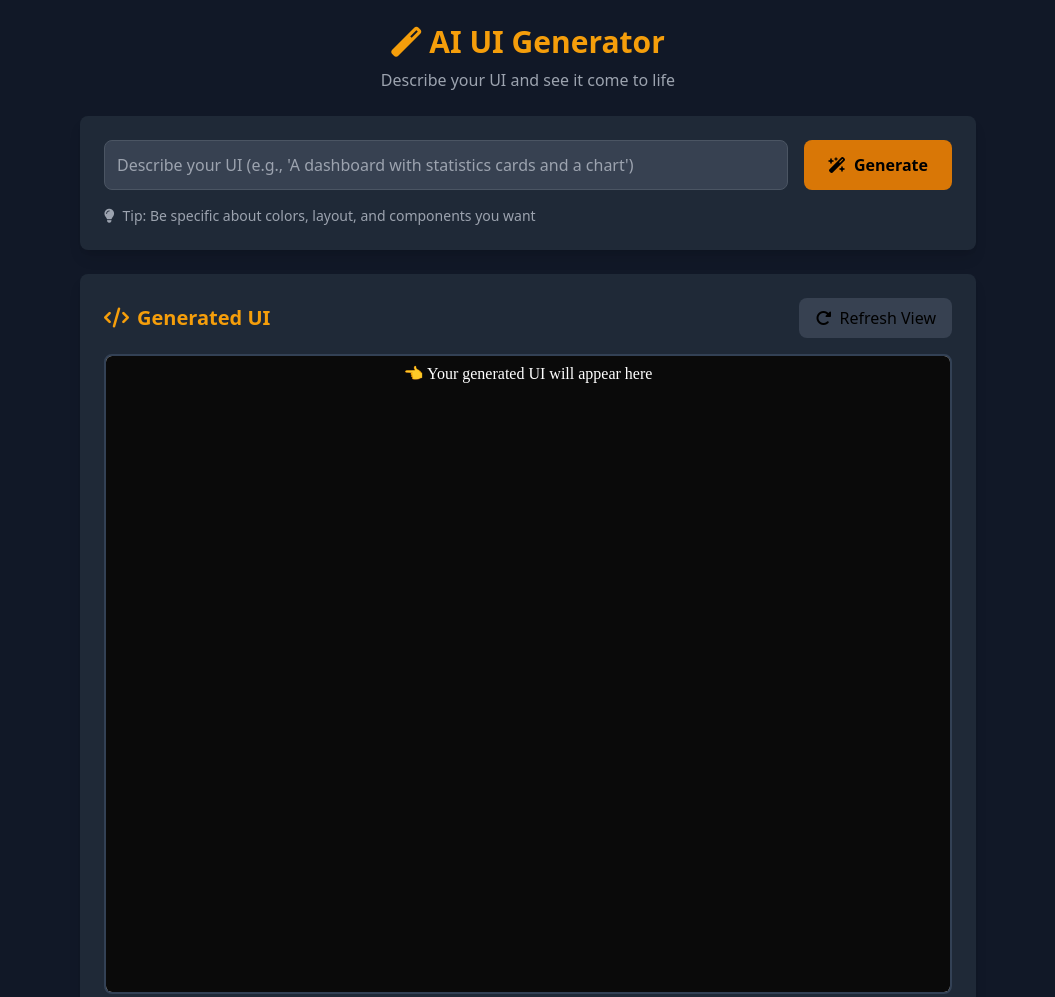
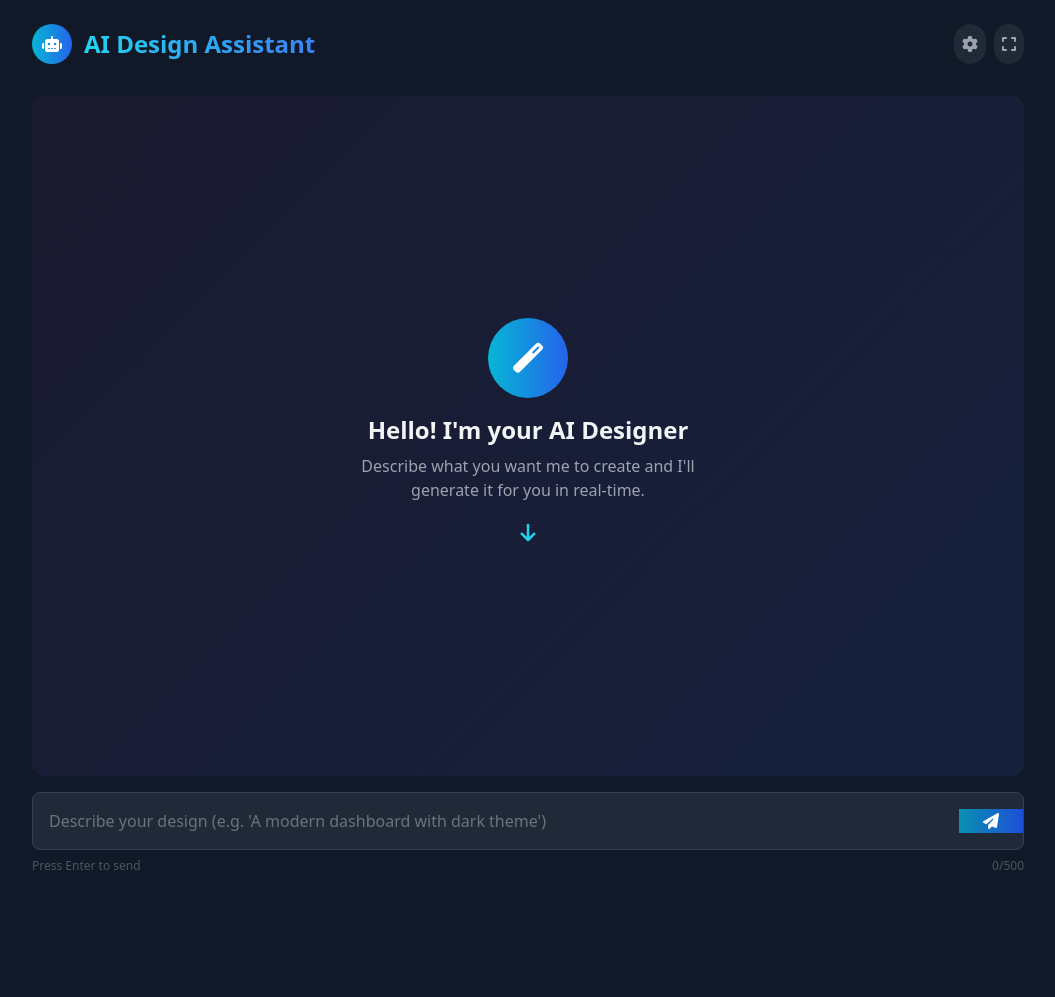
Before and after one commit to maithanhduyan/aidesigner, a website: page public/index.html in a window 1280 px wide. Shown: the top 997 px of the page, without its empty margins (112-1167 px from the left). After the commit the page ends 898 px from the top, so only its background shows below. Drawn offline with nearby package versions, Linux system fonts and the light colour scheme.

Commit message:
UI - Redesign

```diff
--- a/public/index.html
+++ b/public/index.html
@@ -1,127 +1,157 @@
 <!DOCTYPE html>
 <html lang="en">
 <head>
-    <meta charset="UTF-8" />
-    <meta name="viewport" content="width=device-width, initial-scale=1.0" />
-    <title>AI UI Generator</title>
+    <meta charset="UTF-8">
+    <meta name="viewport" content="width=device-width, initial-scale=1.0">
+    <title>AI Chat Interface</title>
     <script src="https://cdn.tailwindcss.com"></script>
-    <link
-      rel="stylesheet"
-      href="https://cdnjs.cloudflare.com/ajax/libs/font-awesome/6.4.0/css/all.min.css"
-    />
+    <link rel="stylesheet" href="https://cdnjs.cloudflare.com/ajax/libs/font-awesome/6.4.0/css/all.min.css">
     <style>
+        .chat-container {
+            height: calc(100vh - 120px);
+            background: linear-gradient(135deg, #1a1a2e 0%, #16213e 100%);
+        }
+        .message-bubble {
+            max-width: 80%;
+            animation: fadeIn 0.3s ease-out;
+        }
+        @keyframes fadeIn {
+            from { opacity: 0; transform: translateY(10px); }
+            to { opacity: 1; transform: translateY(0); }
+        }
         iframe {
-        width: 100%;
-        height: 80vh;
-        border: 2px solid #334155;
-        border-radius: 0.5rem;
-        background: white;
+            border-radius: 12px;
+            box-shadow: 0 10px 25px -5px rgba(0,0,0,0.3);
+            transition: all 0.3s ease;
+        }
+        iframe:hover {
+            box-shadow: 0 20px 50px -10px rgba(0,0,0,0.4);
         }
     </style>
 </head>
-  <body class="bg-gray-900 min-h-screen p-6">
-    <div class="max-w-4xl mx-auto space-y-6">
+<body class="bg-gray-900 text-gray-100">
+    <div class="container mx-auto px-4 py-6 max-w-5xl">
         <!-- Header -->
-      <div class="text-center">
-        <h1 class="text-3xl font-bold text-amber-500 mb-2">
-          <i class="fas fa-magic mr-2"></i>AI UI Generator
+        <div class="flex items-center justify-between mb-8">
+            <div class="flex items-center space-x-3">
+                <div class="w-10 h-10 rounded-full bg-gradient-to-r from-cyan-500 to-blue-600 flex items-center justify-center">
+                    <i class="fas fa-robot text-white"></i>
+                </div>
+                <h1 class="text-2xl font-bold bg-gradient-to-r from-cyan-400 to-blue-500 bg-clip-text text-transparent">
+                    AI Design Assistant
                 </h1>
-        <p class="text-gray-400">Describe your UI and see it come to life</p>
             </div>
-      <!-- Input Section -->
-      <div class="bg-gray-800 p-6 rounded-lg shadow-lg">
-        <form id="promptForm" class="space-y-4">
-          <div class="flex gap-4">
+            <div class="flex space-x-2">
+                <button class="p-2 rounded-full bg-gray-800 hover:bg-gray-700 transition">
+                    <i class="fas fa-cog text-gray-400"></i>
+                </button>
+                <button class="p-2 rounded-full bg-gray-800 hover:bg-gray-700 transition">
+                    <i class="fas fa-expand text-gray-400"></i>
+                </button>
+            </div>
+        </div>
+
+        <!-- Chat Area -->
+        <div class="chat-container rounded-xl overflow-hidden mb-4 relative">
+            <!-- Initial Welcome Message -->
+            <div class="absolute inset-0 flex items-center justify-center">
+                <div class="text-center px-6 max-w-md">
+                    <div class="w-20 h-20 mx-auto mb-4 rounded-full bg-gradient-to-r from-cyan-500 to-blue-600 flex items-center justify-center">
+                        <i class="fas fa-magic text-3xl text-white"></i>
+                    </div>
+                    <h2 class="text-2xl font-bold mb-2">Hello! I'm your AI Designer</h2>
+                    <p class="text-gray-400 mb-6">Describe what you want me to create and I'll generate it for you in real-time.</p>
+                    <div class="animate-bounce">
+                        <i class="fas fa-arrow-down text-cyan-400 text-xl"></i>
+                    </div>
+                </div>
+            </div>
+
+            <!-- Iframe for Generated Content -->
+            <iframe id="aiFrame" class="w-full h-full hidden" srcdoc="<html><body style='background:#0f172a; display:flex; justify-content:center; align-items:center; color:#e2e8f0;'>Your design will appear here</body></html>"></iframe>
+        </div>
+
+        <!-- Input Area -->
+        <div class="relative">
+            <form id="promptForm" class="relative">
+                <div class="flex items-center bg-gray-800 rounded-lg overflow-hidden border border-gray-700 focus-within:border-cyan-500 transition">
                     <input
                         type="text"
                         id="promptInput"
-              placeholder="Describe your UI (e.g., 'A dashboard with statistics cards and a chart')"
-              class="flex-1 p-3 rounded-lg bg-gray-700 border border-gray-600 text-white focus:outline-none focus:border-amber-500"
-              required
-            />
+                        autocomplete="off"
+                        placeholder="Describe your design (e.g. 'A modern dashboard with dark theme')"
+                        class="flex-grow p-4 bg-transparent outline-none text-gray-200 placeholder-gray-500"
+                    >
                     <button
                         type="submit"
-              class="px-6 py-3 bg-amber-600 hover:bg-amber-700 rounded-lg font-semibold transition-colors flex items-center"
+                        class="px-6 h-full bg-gradient-to-r from-cyan-600 to-blue-700 text-white font-medium hover:opacity-90 transition"
                     >
-              <i class="fas fa-wand-magic-sparkles mr-2"></i>Generate
+                        <i class="fas fa-paper-plane"></i>
                     </button>
                 </div>
-
-          <div class="flex items-center text-gray-400 text-sm">
-            <i class="fas fa-lightbulb mr-2"></i>
-            Tip: Be specific about colors, layout, and components you want
+                <div class="absolute -top-8 right-0 text-xs text-gray-500 hidden" id="typingIndicator">
+                    <i class="fas fa-circle-notch fa-spin mr-1"></i> Generating...
                 </div>
             </form>
-      </div>
-
-      <!-- Result Section -->
-      <div class="bg-gray-800 p-6 rounded-lg shadow-lg">
-        <div class="flex items-center justify-between mb-4">
-          <h2 class="text-xl font-semibold text-amber-500">
-            <i class="fas fa-code mr-2"></i>Generated UI
-          </h2>
-          <button
-            onclick="refreshIframe()"
-            class="px-4 py-2 bg-gray-700 hover:bg-gray-600 rounded-lg transition-colors"
-          >
-            <i class="fas fa-rotate-right mr-2"></i>Refresh View
-          </button>
-        </div>
-
-        <!-- Iframe Container -->
-        <div id="resultContainer" class="relative">
-          <div
-            id="loading"
-            class="hidden absolute inset-0 bg-gray-800 bg-opacity-90 flex items-center justify-center rounded-lg"
-          >
-            <div class="text-amber-500 text-center">
-              <i class="fas fa-spinner fa-spin text-3xl mb-2"></i>
-              <p class="font-semibold">Generating your UI...</p>
-            </div>
-          </div>
-          <iframe
-            id="previewFrame"
-            srcdoc="<html><body style='background:#0a0a0a; display:flex; justify-content:center; align-items:center; color:white;'>👈 Your generated UI will appear here</body></html>"
-          ></iframe>
+            <div class="mt-2 text-xs text-gray-600 flex justify-between">
+                <span>Press Enter to send</span>
+                <span id="charCount">0/500</span>
             </div>
         </div>
     </div>
 
     <script>
-      const form = document.getElementById("promptForm");
-      const loading = document.getElementById("loading");
-      const previewFrame = document.getElementById("previewFrame");
+        const form = document.getElementById('promptForm');
+        const input = document.getElementById('promptInput');
+        const aiFrame = document.getElementById('aiFrame');
+        const typingIndicator = document.getElementById('typingIndicator');
+        const charCount = document.getElementById('charCount');
 
-      async function handleSubmit(e) {
+        // Character counter
+        input.addEventListener('input', () => {
+            charCount.textContent = `${input.value.length}/500`;
+        });
+
+        // Handle form submission
+        form.addEventListener('submit', async (e) => {
             e.preventDefault();
-        const prompt = document.getElementById("promptInput").value;
+            const prompt = input.value.trim();
+            if (!prompt) return;
+
+            // Show loading state
+            typingIndicator.classList.remove('hidden');
+            aiFrame.classList.remove('hidden');
+            document.querySelector('.chat-container > div').remove();
 
             try {
-          loading.classList.remove("hidden");
-          const response = await fetch("/generate", {
-            method: "POST",
+                const response = await fetch('/generate', {
+                    method: 'POST',
                     headers: {
-              "Content-Type": "application/json",
+                        'Content-Type': 'application/json',
                     },
-            body: JSON.stringify({ prompt }),
+                    body: JSON.stringify({ prompt })
                 });
 
-          if (!response.ok) throw new Error("Generation failed");
+                if (!response.ok) throw new Error('Generation failed');
 
                 const html = await response.text();
-          previewFrame.srcdoc = html;
+                aiFrame.srcdoc = html;
             } catch (error) {
-          previewFrame.srcdoc = `<html><body style="background:#0a0a0a; color:white; padding:2rem;"><h1>Error:</h1><p>${error.message}</p></body></html>`;
+                aiFrame.srcdoc = `<html><body style="background:#0f172a; color:#e2e8f0; padding:2rem; display:flex; justify-content:center; align-items:center; flex-direction:column;"><h1 style="color:#f87171;">Error</h1><p>${error.message}</p></body></html>`;
             } finally {
-          loading.classList.add("hidden");
+                typingIndicator.classList.add('hidden');
+                input.value = '';
+                charCount.textContent = '0/500';
             }
+        });
+
+        // Allow pressing Enter+Shift for new line, Enter alone to submit
+        input.addEventListener('keydown', (e) => {
+            if (e.key === 'Enter' && !e.shiftKey) {
+                e.preventDefault();
+                form.dispatchEvent(new Event('submit'));
             }
-
-      function refreshIframe() {
-        previewFrame.contentWindow.location.reload();
-      }
-
-      form.addEventListener("submit", handleSubmit);
+        });
     </script>
 </body>
 </html>
```
Also changed, not shown: public/chat-history.json (+5 -0 lines). Lines whose indentation alone changed are shown as unchanged.
